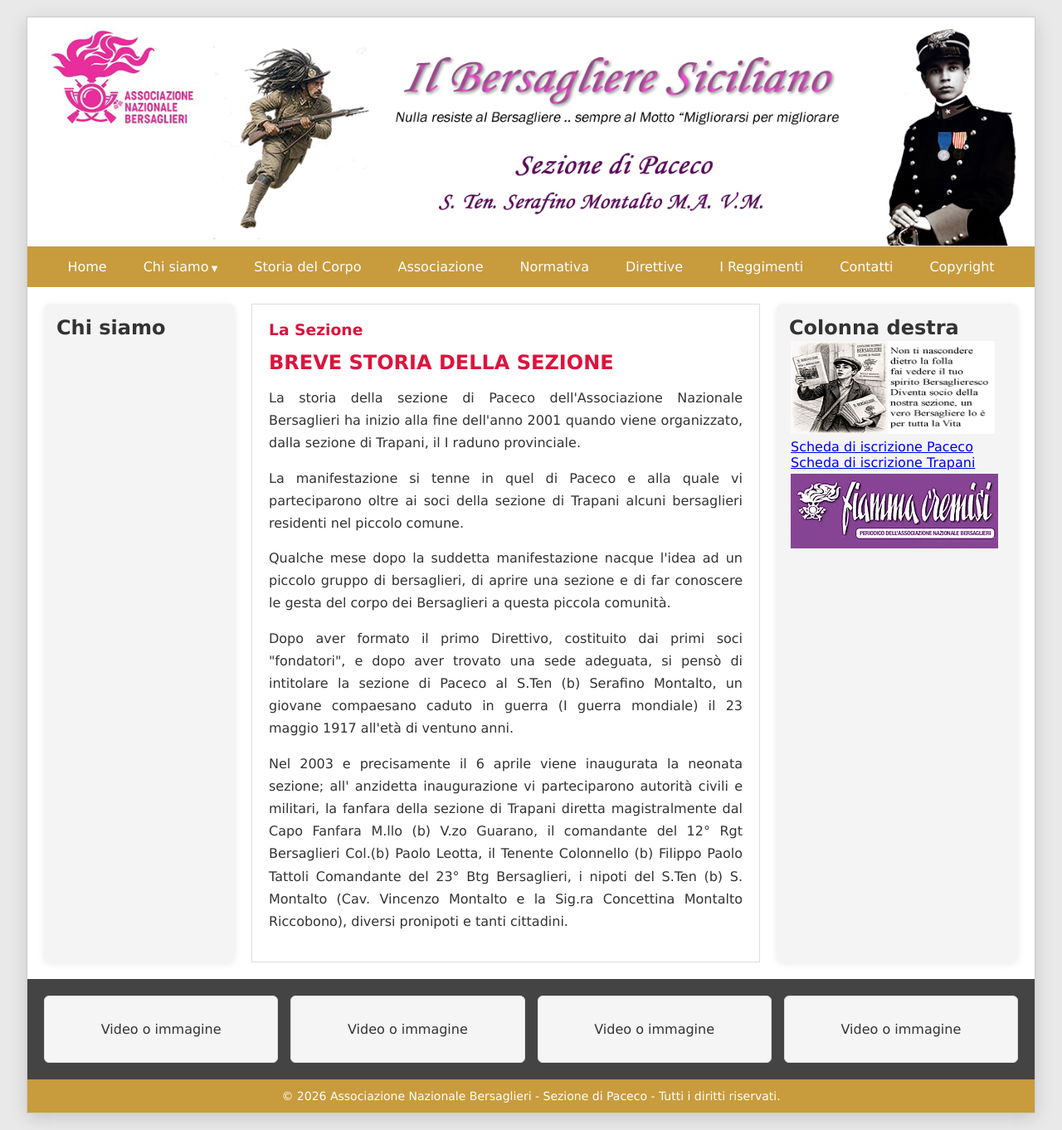
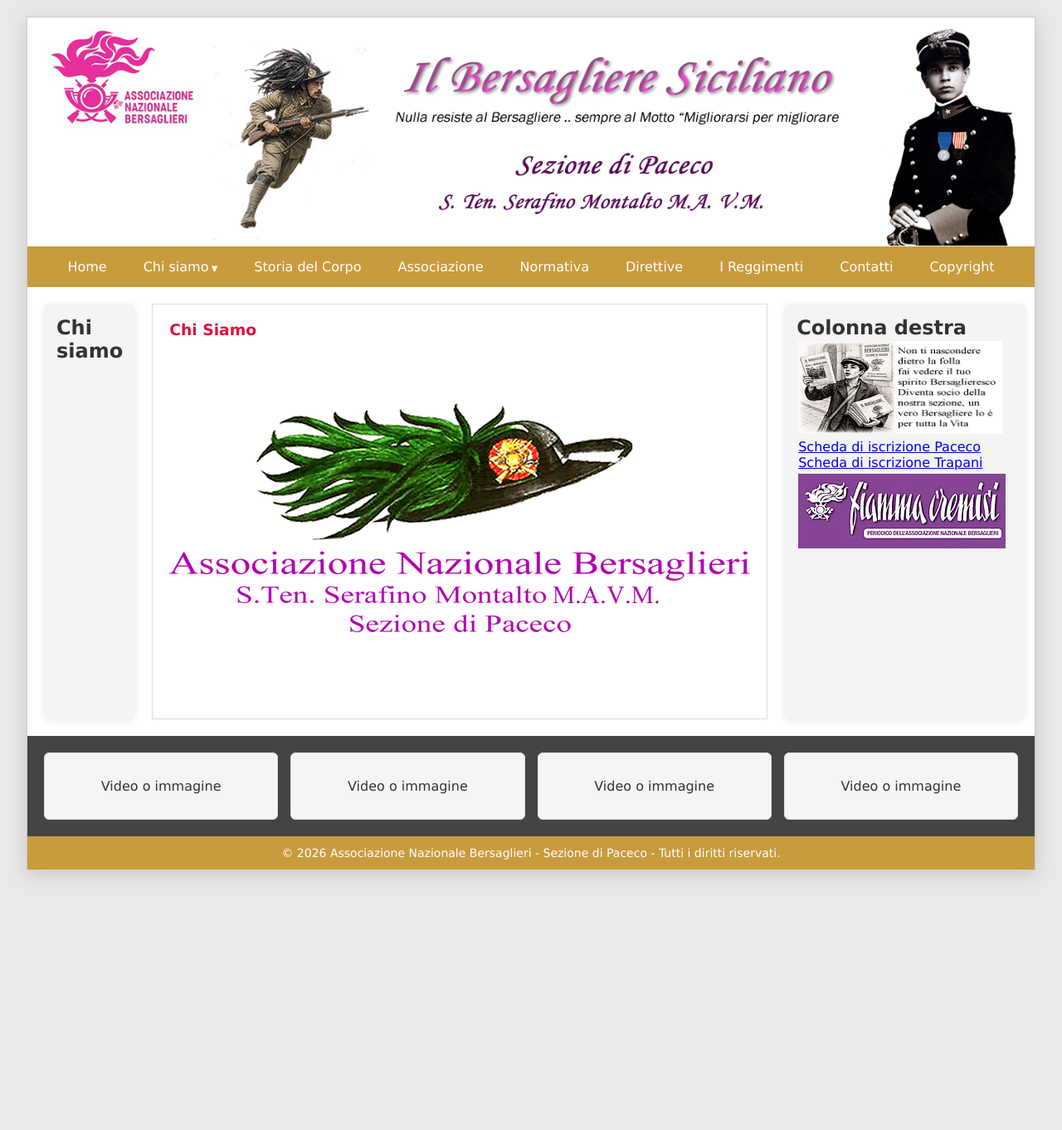
Before and after one commit to bersaglieripaceco/bersaglieripaceco.github.io, a Jekyll site: the page Pagine/Chi_siamo.html, which Jekyll copies as it is, in a window 1280 px wide. Shown: the whole page at 83% size. Built offline with Jekyll 4.4.1, drawn with Linux system fonts in a browser that asks for light colours; after the commit the page ends 1069 px from its top, so only the background shows below that.

Commit message:
Update Chi_siamo.html

```diff
--- a/Pagine/Chi_siamo.html
+++ b/Pagine/Chi_siamo.html
@@ -6,10 +6,10 @@
     <meta charset="UTF-8">
     <meta name="viewport" content="width=device-width, initial-scale=1.0">
 
-    <title>La Sezione - Bersaglieri Paceco</title>
+    <title>Chi Siamo - Bersaglieri Paceco</title>
 
     <meta name="description"
-        content="La Sezione di Paceco - Associazione Nazionale Bersaglieri">
+        content="Chi siamo - Associazione Nazionale Bersaglieri - Sezione di Paceco">
 
     <link rel="stylesheet" href="../css/style.css">
 
@@ -54,18 +54,6 @@
 
             <h2>Chi siamo</h2>
 
-            <table width="200" border="0">
-
-                <tr>
-                    <td>&nbsp;</td>
-                </tr>
-
-                <tr>
-                    <td>&nbsp;</td>
-                </tr>
-
-            </table>
-
         </aside>
 
 
@@ -77,33 +65,15 @@
 
             <article>
 
-                <h1>La Sezione</h1>
-
-                <h2>BREVE STORIA DELLA SEZIONE</h2>
-
+                <h1>Chi Siamo</h1>
 
                 <p>
-                    La storia della sezione di Paceco dell'Associazione Nazionale Bersaglieri ha inizio alla fine dell'anno 2001 quando viene organizzato, dalla sezione di Trapani, il I raduno provinciale.
-                </p>
 
+                    <img src="../Immagini/Cappello_Piumato_logo.gif"
+                         alt="Cappello Piumato Stilizzato"
+                         width="700"
+                         height="400">
 
-                <p>
-                    La manifestazione si tenne in quel di Paceco e alla quale vi parteciparono oltre ai soci della sezione di Trapani alcuni bersaglieri residenti nel piccolo comune.
-                </p>
-
-
-                <p>
-                    Qualche mese dopo la suddetta manifestazione nacque l'idea ad un piccolo gruppo di bersaglieri, di aprire una sezione e di far conoscere le gesta del corpo dei Bersaglieri a questa piccola comunità.
-                </p>
-
-
-                <p>
-                    Dopo aver formato il primo Direttivo, costituito dai primi soci "fondatori", e dopo aver trovato una sede adeguata, si pensò di intitolare la sezione di Paceco al S.Ten (b) Serafino Montalto, un giovane compaesano caduto in guerra (I guerra mondiale) il 23 maggio 1917 all'età di ventuno anni.
-                </p>
-
-
-                <p>
-                    Nel 2003 e precisamente il 6 aprile viene inaugurata la neonata sezione; all' anzidetta inaugurazione vi parteciparono autorità civili e militari, la fanfara della sezione di Trapani diretta magistralmente dal Capo Fanfara M.llo (b) V.zo Guarano, il comandante del 12° Rgt Bersaglieri Col.(b) Paolo Leotta, il Tenente Colonnello (b) Filippo Paolo Tattoli Comandante del 23° Btg Bersaglieri, i nipoti del S.Ten (b) S. Montalto (Cav. Vincenzo Montalto e la Sig.ra Concettina Montalto Riccobono), diversi pronipoti e tanti cittadini.
                 </p>
 
             </article>
```
